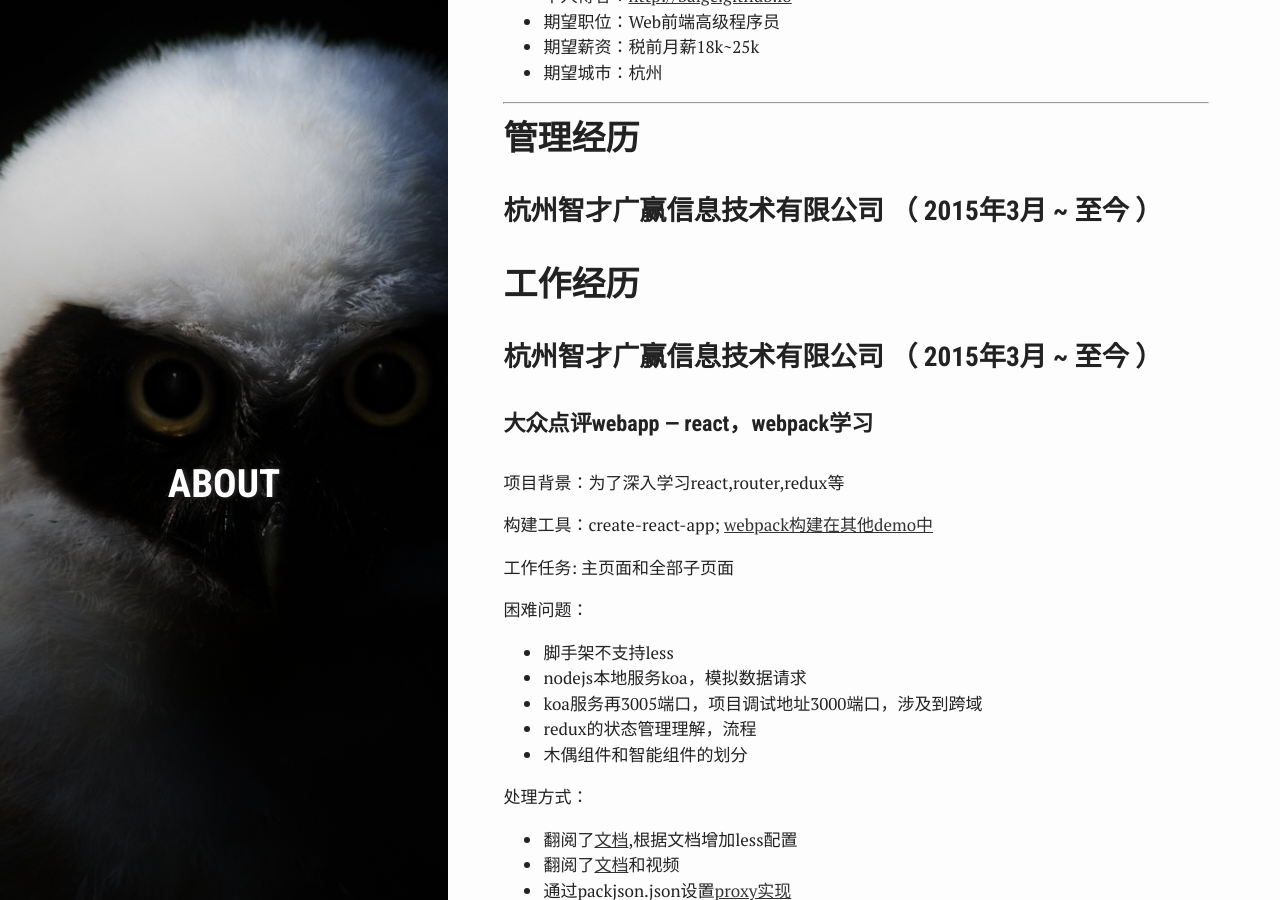
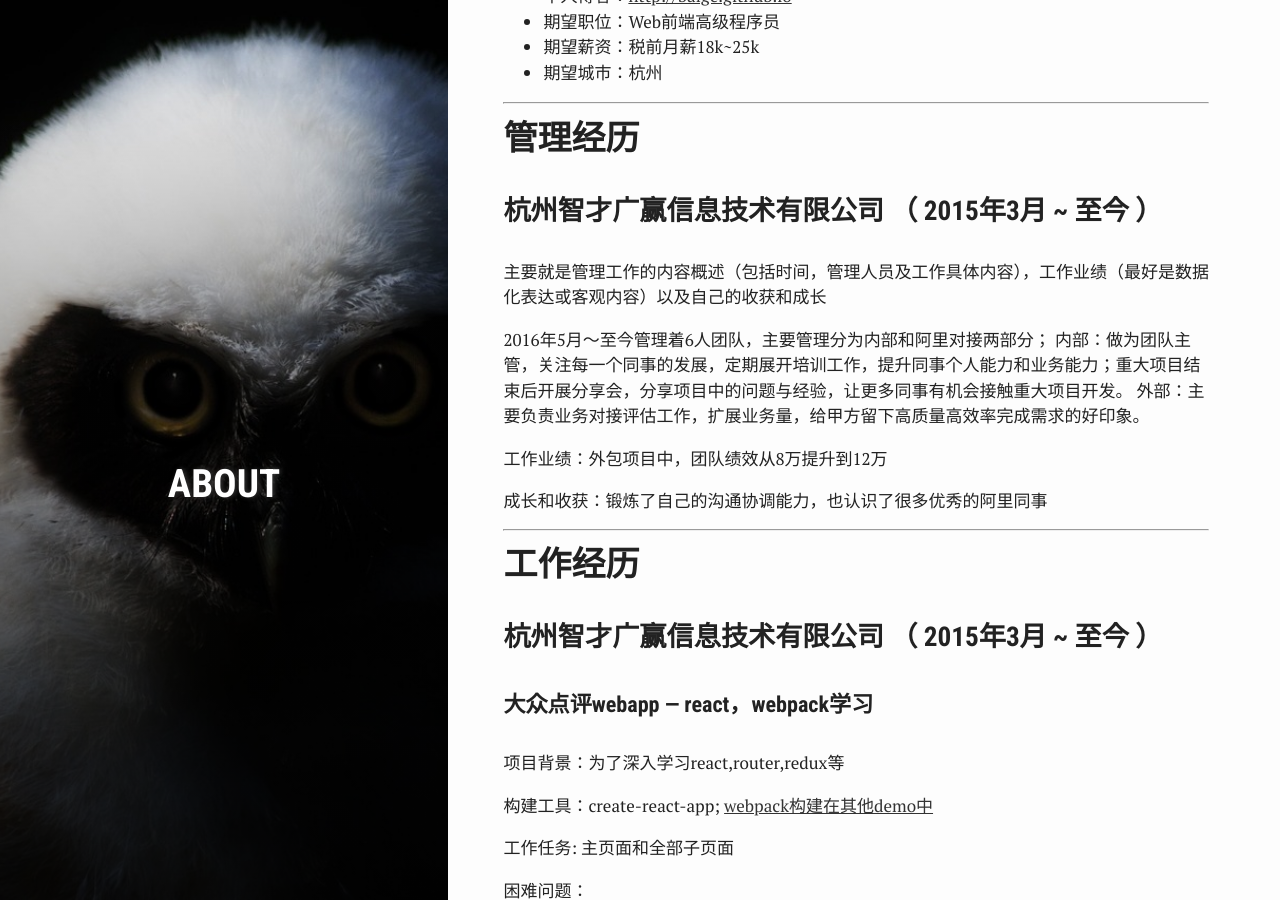
Before and after one commit to balge/balge.github.io, a Jekyll site: the page built from about.md, in a window 1280 px wide and 900 px high, scrolled down 447 px. Built offline with Jekyll 4.4.1, drawn with Linux system fonts in a browser that asks for light colours.

Commit message:
resume about

```diff
--- a/about.md
+++ b/about.md
@@ -30,6 +30,18 @@ active: about
 # 管理经历
 
 ### 杭州智才广赢信息技术有限公司 （ 2015年3月 ~ 至今 ）
+
+主要就是管理工作的内容概述（包括时间，管理人员及工作具体内容），工作业绩（最好是数据化表达或客观内容）以及自己的收获和成长
+
+2016年5月～至今管理着6人团队，主要管理分为内部和阿里对接两部分；
+内部：做为团队主管，关注每一个同事的发展，定期展开培训工作，提升同事个人能力和业务能力；重大项目结束后开展分享会，分享项目中的问题与经验，让更多同事有机会接触重大项目开发。
+外部：主要负责业务对接评估工作，扩展业务量，给甲方留下高质量高效率完成需求的好印象。
+
+工作业绩：外包项目中，团队绩效从8万提升到12万
+
+成长和收获：锻炼了自己的沟通协调能力，也认识了很多优秀的阿里同事
+
+---
 
 
 # 工作经历
```
